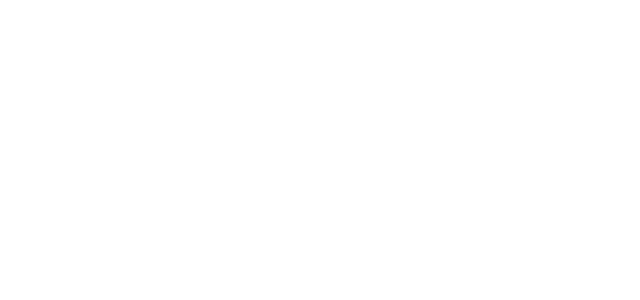
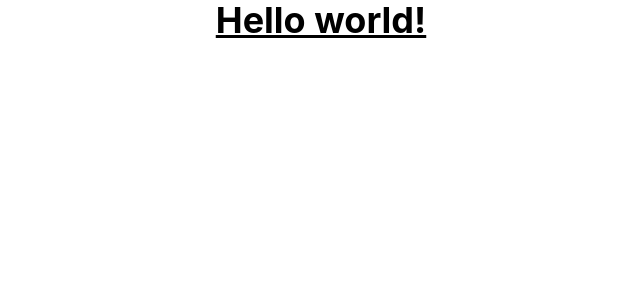
Before and after one commit to WizkWong/Spring-Boot-and-React-E-Commerce, a React (Create React App) app in the folder src/frontend/: page / in a window 1280 px wide. Shown: the top 300 px of the page, without its empty margins (319-959 px from the left). Built offline with nearby package versions, Linux system fonts and the light colour scheme.

Commit message:
reinstall react and install tailwind CSS

```diff
--- a/src/frontend/package.json
+++ b/src/frontend/package.json
@@ -6,7 +6,6 @@
     "@testing-library/jest-dom": "^5.16.5",
     "@testing-library/react": "^13.4.0",
     "@testing-library/user-event": "^13.5.0",
-    "axios": "^1.1.3",
     "react": "^18.2.0",
     "react-dom": "^18.2.0",
     "react-scripts": "5.0.1",
@@ -35,5 +34,8 @@
       "last 1 firefox version",
       "last 1 safari version"
     ]
+  },
+  "devDependencies": {
+    "tailwindcss": "^3.3.0"
   }
 }
--- a/src/frontend/src/App.js
+++ b/src/frontend/src/App.js
@@ -3,20 +3,9 @@
 function App() {
   return (
     <div className="App">
-      {/* <header className="App-header">
-        <img src={logo} className="App-logo" alt="logo" />
-        <p>
-          Edit <code>src/App.js</code> and save to reload.
-        </p>
-        <a
-          className="App-link"
-          href="https://reactjs.org"
-          target="_blank"
-          rel="noopener noreferrer"
-        >
-          Learn React
-        </a>
-      </header> */}
+      <h1 className="text-4xl font-bold underline">
+        Hello world!
+      </h1>
     </div>
   );
 }
--- a/src/frontend/src/index.css
+++ b/src/frontend/src/index.css
@@ -1,3 +1,7 @@
+@tailwind base;
+@tailwind components;
+@tailwind utilities;
+
 body {
   margin: 0;
   font-family: -apple-system, BlinkMacSystemFont, 'Segoe UI', 'Roboto', 'Oxygen',
--- /dev/null
+++ b/src/frontend/tailwind.config.js
@@ -0,0 +1,10 @@
+/** @type {import('tailwindcss').Config} */
+module.exports = {
+  content: [
+    "./src/**/*.{js,jsx,ts,tsx}",
+  ],
+  theme: {
+    extend: {},
+  },
+  plugins: [],
+}
```
Also changed, not shown: 2 other files (tests, documents, lock files or other folders).
